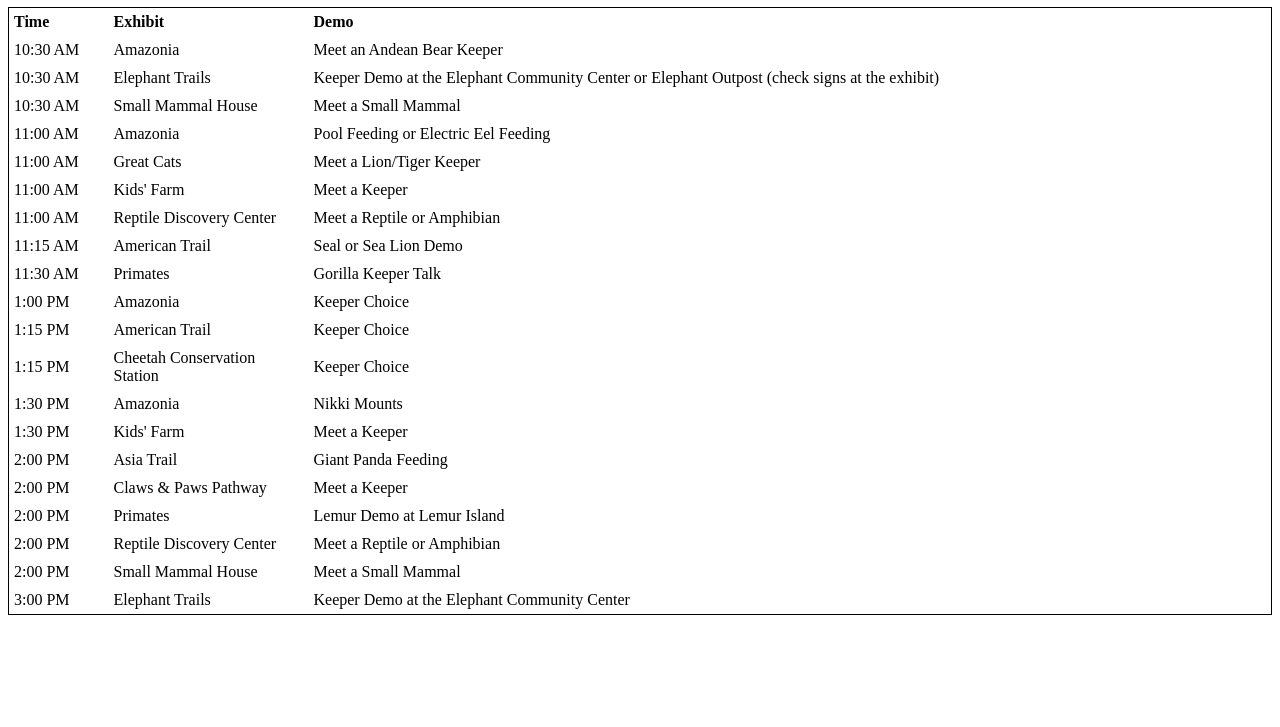
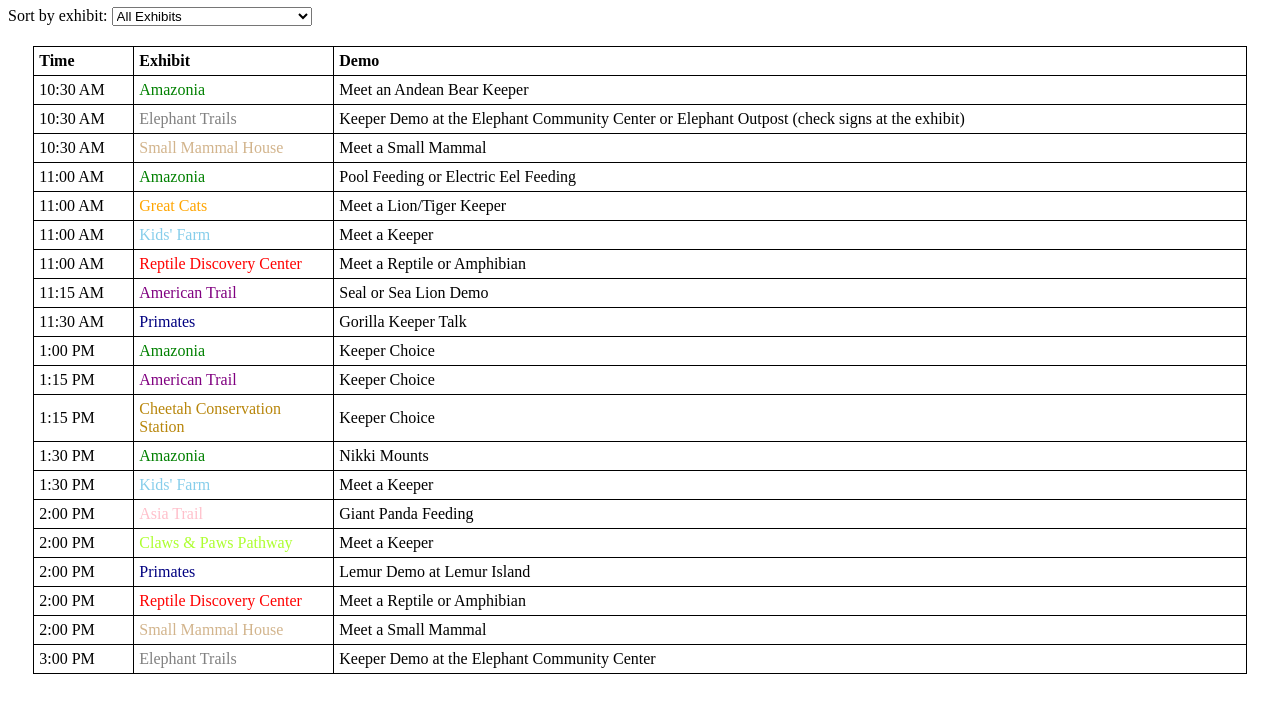
Before and after one commit to laurabenner/firstproject, a plain HTML site: page index.html in a window 1280 px wide. Shown: the part 73-800 px from the top of the page. Drawn offline with Linux system fonts and the light colour scheme.

Commit message:
Colors and Search

```diff
--- a/index.html
+++ b/index.html
@@ -4,16 +4,32 @@
     <meta charset="UTF-8">
     <meta http-equiv="X-UA-Compatible" content="IE=edge">
     <meta name="viewport" content="width=device-width, initial-scale=1.0">
-    <title>Document</title>
+    <title>Animal Demo Schedule</title>
     <link href="style.css" rel="stylesheet" />
 </head>
 <body>
-    <h1>Animal Demos</h1>
+    <h1>ANIMAL DEMOS</h1>
+    <label for="exhibit-select">Sort by exhibit: </label>
+
+    <select name="exhibits" id="exhibit-select">
+        <option value="all">All Exhibits</option>
+        <option value="small-mammal">Small Mammal House</option>
+        <option value="asia-trail">Asia Trail</option>
+        <option value="american-trail">American Trail</option>
+        <option value="elephant-trails">Elephant Trails</option>
+        <option value="reptile-discovery">Reptile Discovery Center</option>
+        <option value="paws-claws">Paws & Claws Pathway</option>
+        <option value="great-cats">Great Cats</option>
+        <option value="kids-farm">Kids' Farm</option>
+        <option value="amazonia">Amazonia</option>
+        <option value="cheetah-conservation">Cheetah Conservation Station</option>
+        <option value="primates">primates</option>
+    </select>
     <table>
         <colgroup>
-            <col id="timeCol"/>
-            <col id="exhibitCol"/>
-            <col id="demoCol"/>
+            <col id="time-col"/>
+            <col id="exhibit-col"/>
+            <col id="demo-col"/>
         </colgroup>
         <tr>
             <th>Time</th>
@@ -22,102 +38,102 @@
         </tr>
         <tr>
             <td>10:30 AM</td>
-            <td>Amazonia</td>
+            <td class="amazonia">Amazonia</td>
             <td>Meet an Andean Bear Keeper</td>
         </tr>
         <tr>
             <td>10:30 AM</td>
-            <td>Elephant Trails</td>
+            <td class="elephant-trails">Elephant Trails</td>
             <td>Keeper Demo at the Elephant Community Center or Elephant Outpost (check signs at the exhibit)</td>
         </tr>
         <tr>
             <td>10:30 AM</td>
-            <td>Small Mammal House</td>
+            <td class="small-mammal">Small Mammal House</td>
             <td>Meet a Small Mammal</td>
         </tr>
         <tr>
             <td>11:00 AM</td>
-            <td>Amazonia</td>
+            <td class="amazonia">Amazonia</td>
             <td>Pool Feeding or Electric Eel Feeding</td>
         </tr>
         <tr>
             <td>11:00 AM</td>
-            <td>Great Cats</td>
+            <td class="great-cats">Great Cats</td>
             <td>Meet a Lion/Tiger Keeper</td>
         </tr>
         <tr>
             <td>11:00 AM</td>
-            <td>Kids' Farm</td>
+            <td class="kids-farm">Kids' Farm</td>
             <td>Meet a Keeper</td>
         </tr>
         <tr>
             <td>11:00 AM</td>
-            <td>Reptile Discovery Center</td>
+            <td class="reptile-discovery">Reptile Discovery Center</td>
             <td>Meet a Reptile or Amphibian</td>
         </tr>
         <tr>
             <td>11:15 AM</td>
-            <td>American Trail</td>
+            <td class="american-trail">American Trail</td>
             <td>Seal or Sea Lion Demo</td>
         </tr>
         <tr>
             <td>11:30 AM</td>
-            <td>Primates</td>
+            <td class="primates">Primates</td>
             <td>Gorilla Keeper Talk</td>
         </tr>
         <tr>
             <td>1:00 PM</td>
-            <td>Amazonia</td>
+            <td class="amazonia">Amazonia</td>
             <td>Keeper Choice</td>
         </tr>
         <tr>
             <td>1:15 PM</td>
-            <td>American Trail</td>
+            <td class="american-trail">American Trail</td>
             <td>Keeper Choice</td>
         </tr>
         <tr>
             <td>1:15 PM</td>
-            <td>Cheetah Conservation Station</td>
+            <td class="cheetah-conservation">Cheetah Conservation Station</td>
             <td>Keeper Choice</td>
         </tr>
         <tr>
             <td>1:30 PM</td>
-            <td>Amazonia</td>
+            <td class="amazonia">Amazonia</td>
             <td>Nikki Mounts</td>
         </tr>
         <tr>
             <td>1:30 PM</td>
-            <td>Kids' Farm</td>
+            <td class="kids-farm">Kids' Farm</td>
             <td>Meet a Keeper</td>
         </tr>
         <tr>
             <td>2:00 PM</td>
-            <td>Asia Trail</td>
+            <td class="asia-trail">Asia Trail</td>
             <td>Giant Panda Feeding</td>
         </tr>
         <tr>
             <td>2:00 PM</td>
-            <td>Claws & Paws Pathway</td>
+            <td class="claws-paws">Claws & Paws Pathway</td>
             <td>Meet a Keeper</td>
         </tr>
         <tr>
             <td>2:00 PM</td>
-            <td>Primates</td>
+            <td class="primates">Primates</td>
             <td>Lemur Demo at Lemur Island</td>
         </tr>
         <tr>
             <td>2:00 PM</td>
-            <td>Reptile Discovery Center</td>
+            <td class="reptile-discovery">Reptile Discovery Center</td>
             <td>Meet a Reptile or Amphibian</td>
         </tr>
         <tr>
             <td>2:00 PM</td>
-            <td>Small Mammal House</td>
+            <td class="small-mammal">Small Mammal House</td>
             <td>Meet a Small Mammal</td>
         </tr>
         <tr>
             <td>3:00 PM</td>
-            <td>Elephant Trails</td>
+            <td class="elephant-trails">Elephant Trails</td>
             <td>Keeper Demo at the Elephant Community Center</td>
         </tr>
     </table>
--- a/style.css
+++ b/style.css
@@ -1,23 +1,65 @@
-h1 {
-    color: blue;
-}
-
 table {
-    border: 1px solid;
+    border: 1px solid black;
     border-collapse: collapse;
     table-layout: fixed;
-    width: 100%;
+    width: 96%;
+    margin: 20px 2%;
 }
 
 th, td {
     padding: 5px;
     text-align: left;
+    border: 1px solid black;
 }
 
-#timeCol {
+#time-col {
     width: 100px;
 }
 
-#exhibitCol {
+#exhibit-col {
     width: 200px;
 }
+
+.elephant-trails {
+    color: gray;
+}
+
+.amazonia {
+    color: green;
+}
+
+.small-mammal {
+    color: tan;
+}
+
+.cheetah-conservation {
+    color: darkgoldenrod;
+}
+
+.primates {
+    color: navy;
+}
+
+.reptile-discovery {
+    color: red;
+}
+
+.american-trail {
+    color: purple;
+}
+
+.asia-trail {
+    color: pink;
+}
+
+.great-cats {
+    color: orange;
+}
+
+.kids-farm {
+    color: skyblue;
+}
+
+.claws-paws {
+    color: greenyellow;
+}
```
